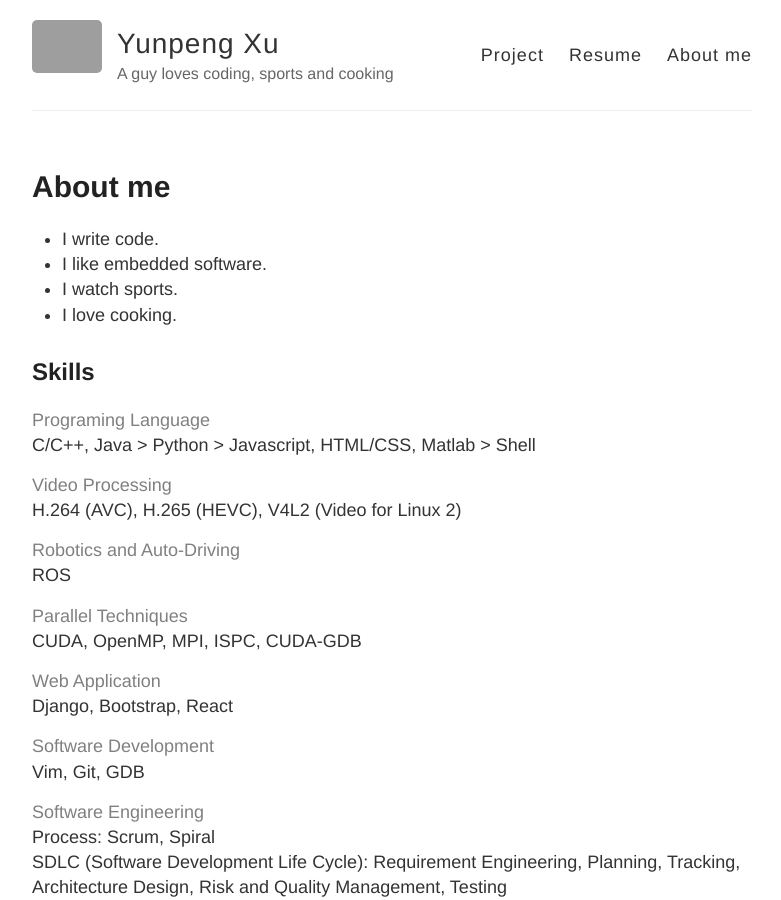
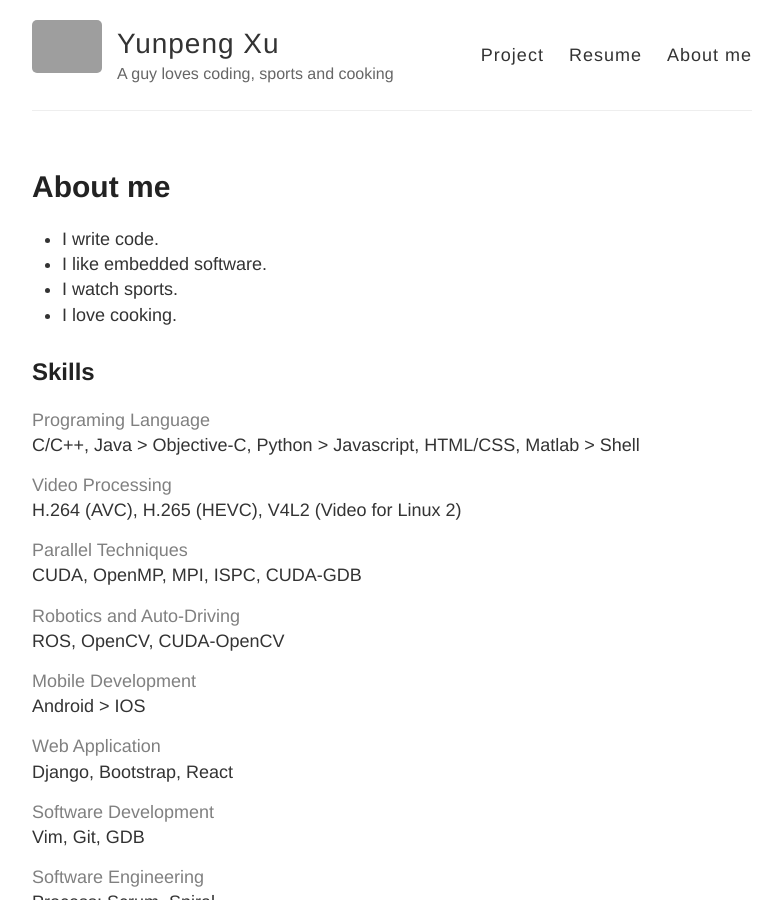
Before and after one commit to louis-xu-ustc/louis-xu-ustc.github.io, a Jekyll site: the page built from about.md, in a window 1280 px wide and 900 px high. Shown: the whole window, without its empty margins (248-1029 px from the left). Built offline with Jekyll 4.4.1, drawn with Linux system fonts in a browser that asks for light colours; grey boxes are pictures that could not be loaded.

Commit message:
[yunpengx] update about.md, update skill set

```diff
--- a/about.md
+++ b/about.md
@@ -12,16 +12,19 @@ permalink: /about/
 
 ## Skills
 <span style="color:gray">Programing Language</span>
-C/C++, Java > Python > Javascript, HTML/CSS, Matlab > Shell
+C/C++, Java > Objective-C, Python > Javascript, HTML/CSS, Matlab > Shell
 
 <span style="color:gray">Video Processing</span>
 H.264 (AVC), H.265 (HEVC), V4L2 (Video for Linux 2)
 
-<span style="color:gray">Robotics and Auto-Driving</span>
-ROS
-
 <span style="color:gray">Parallel Techniques</span>
 CUDA, OpenMP, MPI, ISPC, CUDA-GDB
+
+<span style="color:gray">Robotics and Auto-Driving</span>
+ROS, OpenCV, CUDA-OpenCV
+
+<span style="color:gray">Mobile Development</span>
+Android > IOS
 
 <span style="color:gray">Web Application</span>
 Django, Bootstrap, React
```
